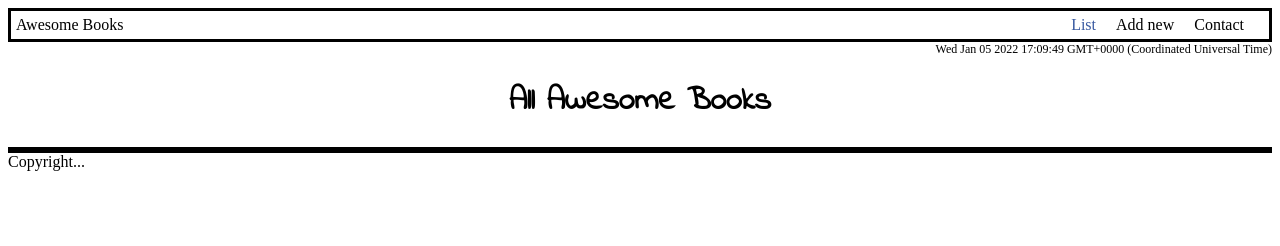
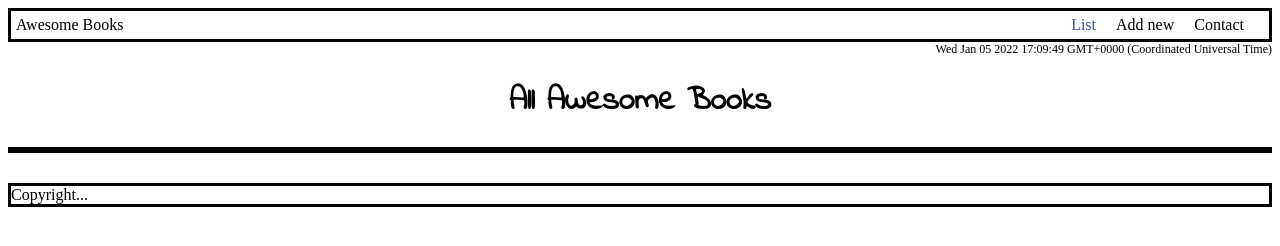
Before and after one commit to eduardosancho/awesome_books, a website: page index.html in a window 1280 px wide. Drawn offline with Linux system fonts and the light colour scheme.

Commit message:
Style footer

```diff
--- a/styles/index-style.css
+++ b/styles/index-style.css
@@ -90,3 +90,8 @@ input {
 #add-book-button {
   align-self: flex-end;
 }
+
+#copyright {
+  border: solid black 3px;
+  margin-top: 30px;
+}
```
